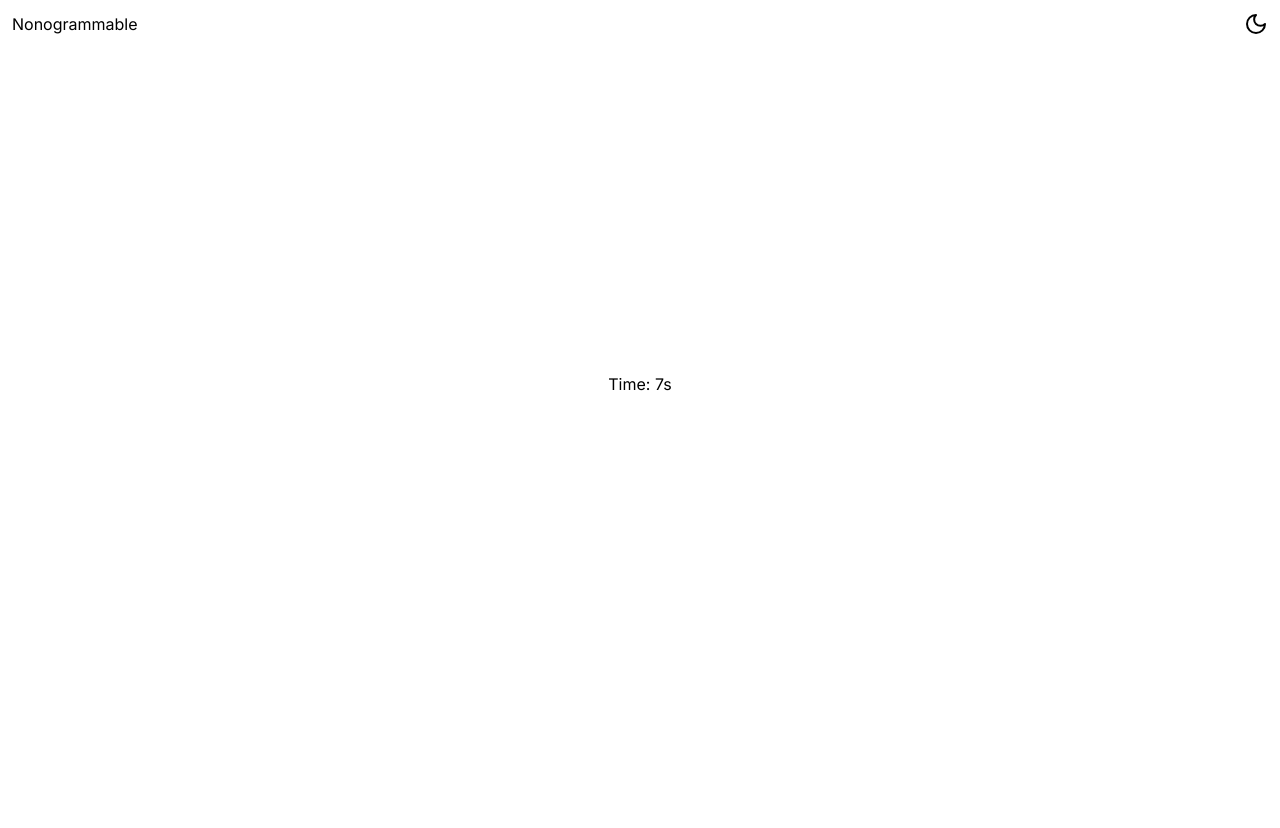
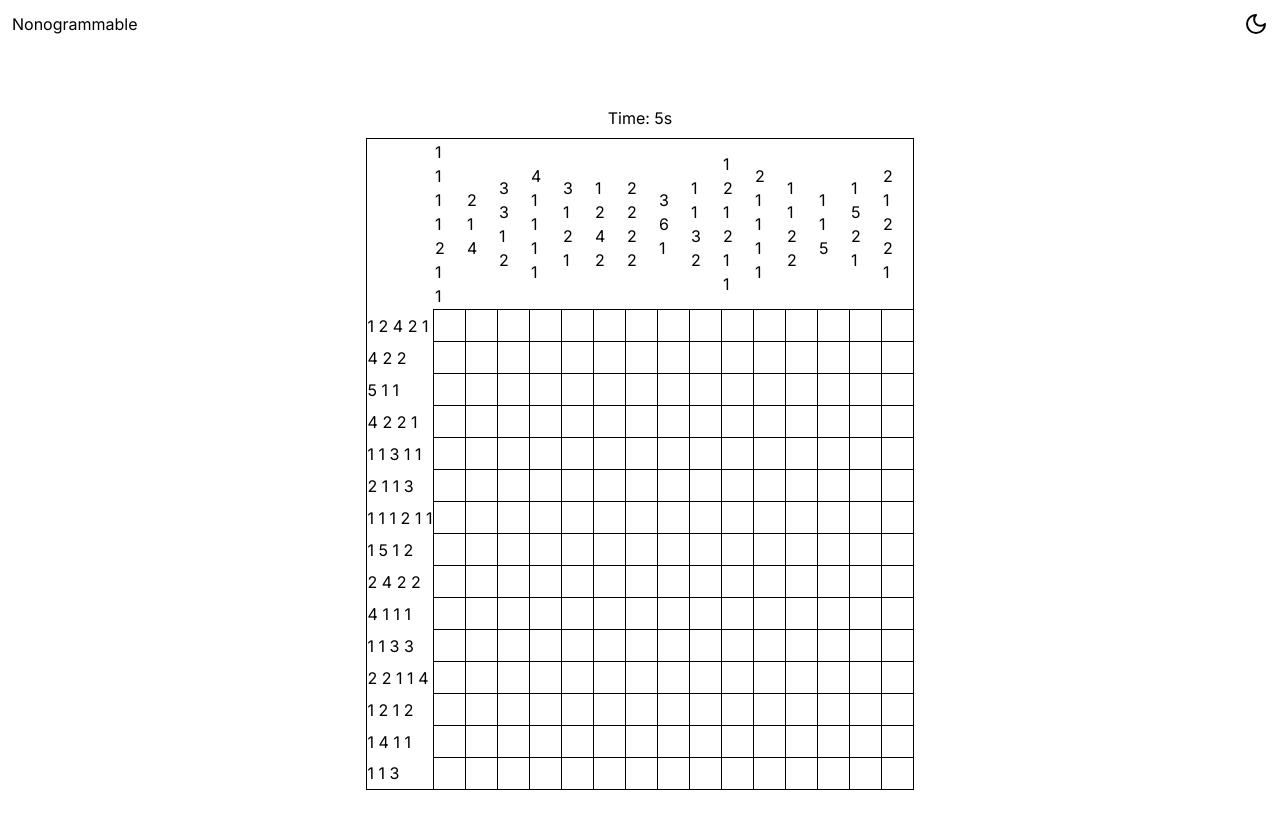
Before and after one commit to lewisgormanneale/griddle, a Next.js app: page /nonogram in a window 1280 px wide. Shown: the top 828 px of the page. Built offline with nearby package versions, Linux system fonts and the light colour scheme.

Commit message:
show clue numbers

```diff
--- a/app/nonogram/page.tsx
+++ b/app/nonogram/page.tsx
@@ -2,10 +2,10 @@ import { Game } from "@/components/game/game";
 import { generatePuzzle } from "@/lib/functions";
 
 export default function Nonogram() {
-  const puzzle = generatePuzzle(5, 5);
+  const puzzle = generatePuzzle(15, 15);
   return (
-    <main className="flex flex-col justify-center items-center min-h-screen p-4">
+    <div className="flex flex-col justify-center items-center min-h-screen p-4">
       <Game puzzle={puzzle} />
-    </main>
+    </div>
   );
 }
--- a/app/page.tsx
+++ b/app/page.tsx
@@ -2,7 +2,7 @@ import Link from "next/link";
 
 export default function Home() {
   return (
-    <main className="flex flex-col justify-center items-center min-h-screen p-4 ">
+    <div className="flex flex-col justify-center items-center min-h-screen p-4 ">
       <div className="flex flex-col items-center gap-3">
         <h2 className="font-serif text-2xl">Nonogrammable</h2>
         <p className="font-serif">
@@ -20,6 +20,6 @@ export default function Home() {
         <p className="font-serif">June 15th 2024</p>
         <p className="font-serif">No. 241</p>
       </div>
-    </main>
+    </div>
   );
 }
--- a/components/game/clue.tsx
+++ b/components/game/clue.tsx
@@ -0,0 +1,29 @@
+export function Clue({ row, column }: { row?: boolean[]; column?: boolean[] }) {
+  const getClueNumbers = (line: boolean[]) => {
+    const numbers = line.reduce((acc, cell) => {
+      if (cell) {
+        if (acc.length === 0) {
+          return [1];
+        }
+        acc[acc.length - 1]++;
+        return acc;
+      }
+      return acc.concat(0);
+    }, [] as number[]);
+    return numbers.filter((num) => num > 0);
+  };
+
+  if (row) {
+    return <td>{getClueNumbers(row).join(" ")}</td>;
+  } else if (column) {
+    return (
+      <td>
+        {getClueNumbers(column).map((num, index) => (
+          <div key={index}>{num}</div>
+        ))}
+      </td>
+    );
+  } else {
+    return null;
+  }
+}
--- a/components/game/game.tsx
+++ b/components/game/game.tsx
@@ -1,35 +1,33 @@
 "use client";
 
-import { NonogramGrid } from "@/lib/types";
+import { Puzzle } from "@/lib/types";
 import { Square } from "./square";
 import { useState } from "react";
 import { Timer } from "./timer";
+import { Clue } from "./clue";
 
 interface NonogramProps {
-  puzzle: NonogramGrid;
+  puzzle: Puzzle;
 }
 
 export function Game({ puzzle }: NonogramProps) {
   const [time, setTime] = useState(0);
   const [timerActive, setTimerActive] = useState(true);
-  const renderCells = (row: number[], rowIndex: number) => {
-    return row.map((cell, cellIndex) => {
-      const key = `${rowIndex}-${cellIndex}`;
-      const correct = !!cell;
-      return <Square key={key} correct={correct} />;
-    });
-  };
-
-  const renderRows = puzzle.map(renderCells);
-
   return (
     <div className="flex flex-col items-center gap-2">
       <Timer time={time} timerActive={timerActive} setTime={setTime} />
-      <table className="table-fixed">
+      <table className="table-fixed border-[1px] border-black">
         <tbody>
+          <tr>
+            <td></td>
+            {puzzle[0].map((_, index) => (
+              <Clue key={index} column={puzzle.map((row) => row[index])} />
+            ))}
+          </tr>
           {puzzle.map((row, rowIndex) => {
             return (
-              <tr key={rowIndex} className="flex">
+              <tr key={rowIndex}>
+                <Clue key={rowIndex} row={row} />
                 {row.map((cell, cellIndex) => {
                   const key = `${rowIndex}-${cellIndex}`;
                   const correct = !!cell;
--- a/components/game/square.tsx
+++ b/components/game/square.tsx
@@ -9,7 +9,9 @@ export function Square({ correct }: { correct: boolean }) {
 
   return (
     <td
-      className={`w-6 h-6 cursor-pointer ${filled ? "bg-black" : "bg-white"}`}
+      className={`w-8 h-8 border-black border-[1px] cursor-pointer ${
+        filled ? "bg-black" : "bg-white"
+      }`}
       onClick={handleClick}
     >
       {correct ? <div className="bg-black"></div> : null}
--- a/components/header/header.tsx
+++ b/components/header/header.tsx
@@ -1,9 +1,10 @@
+import Link from "next/link";
 import { ThemeToggle } from "./themeToggle";
 
 export function Header() {
   return (
     <header className="flex justify-between p-3">
-      <h1>Nonogrammable</h1>
+      <Link href="/">Nonogrammable</Link>
       <ThemeToggle />
     </header>
   );
--- a/lib/functions.ts
+++ b/lib/functions.ts
@@ -1,7 +1,7 @@
-import { NonogramGrid } from "@/lib/types";
+import { Puzzle } from "@/lib/types";
 
-export function generatePuzzle(rows: number, cols: number): NonogramGrid {
+export function generatePuzzle(rows: number, cols: number): Puzzle {
   return Array.from({ length: rows }, () =>
-    Array.from({ length: cols }, () => (Math.random() > 0.5 ? 1 : 0))
+    Array.from({ length: cols }, () => Math.random() > 0.5)
   );
 }
--- a/lib/types.ts
+++ b/lib/types.ts
@@ -1 +1 @@
-export type NonogramGrid = number[][];
+export type Puzzle = boolean[][];
```
